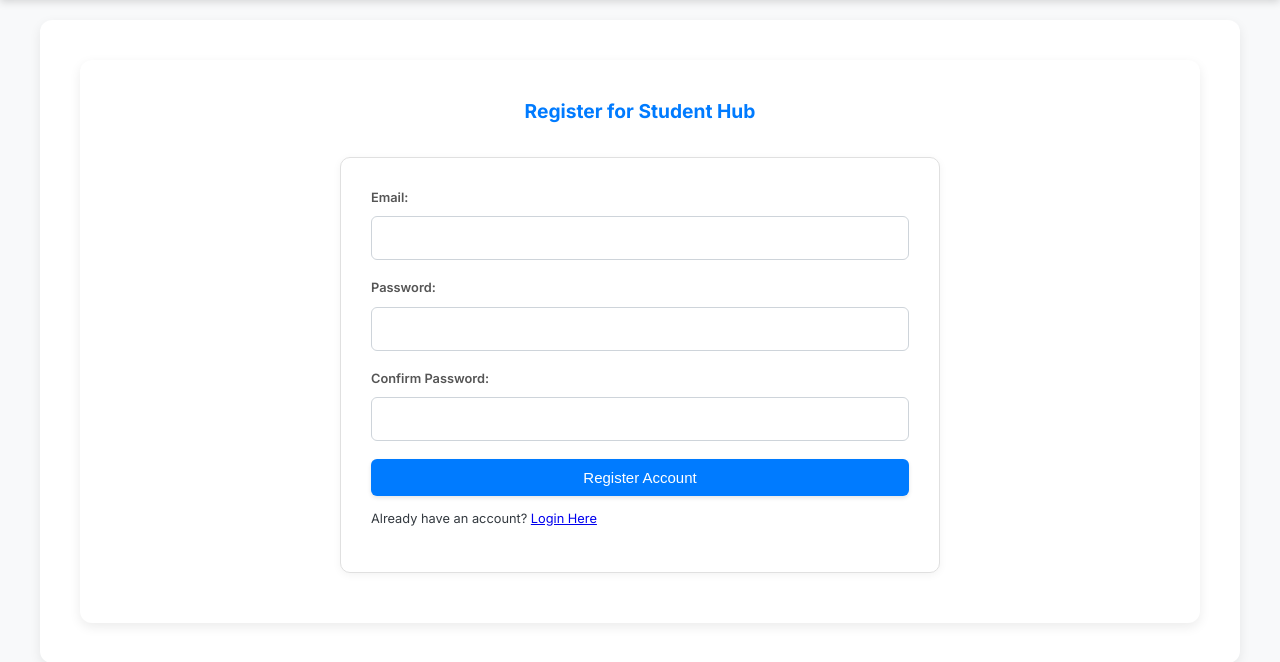
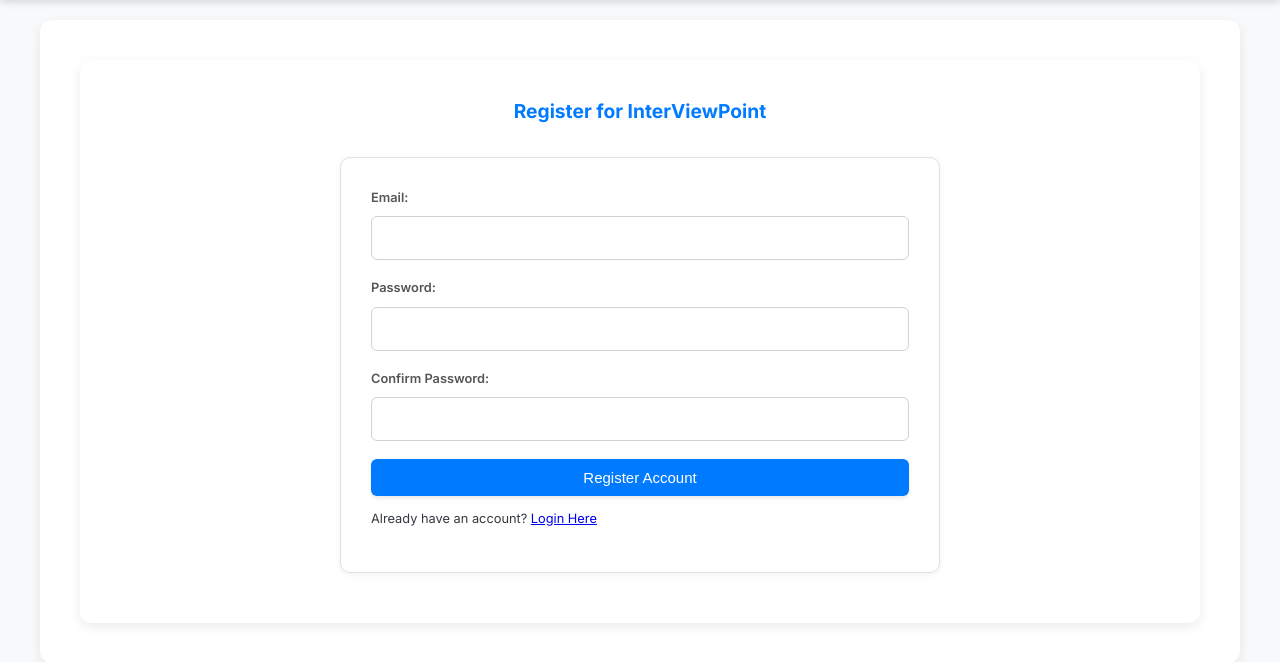
Before and after one commit to sumitbeniwal111/InterViewPoint, a Flask app: page /auth/register in a window 1280 px wide. Shown: the part 70-732 px from the top of the page. Run offline with Flask 3, Linux system fonts and the light colour scheme.

Commit message:
Do some changes in register.html

```diff
--- a/app/templates/register.html
+++ b/app/templates/register.html
@@ -4,7 +4,7 @@
 
 {% block content %}
 <div class="container mt-4">
-    <h2 class="mb-4">Register for Student Hub</h2>
+    <h2 class="mb-4">Register for InterViewPoint</h2>
     <form method="POST" action="{{ url_for('auth.register') }}">
         <div class="mb-3">
             <label for="email" class="form-label">Email:</label>
```
